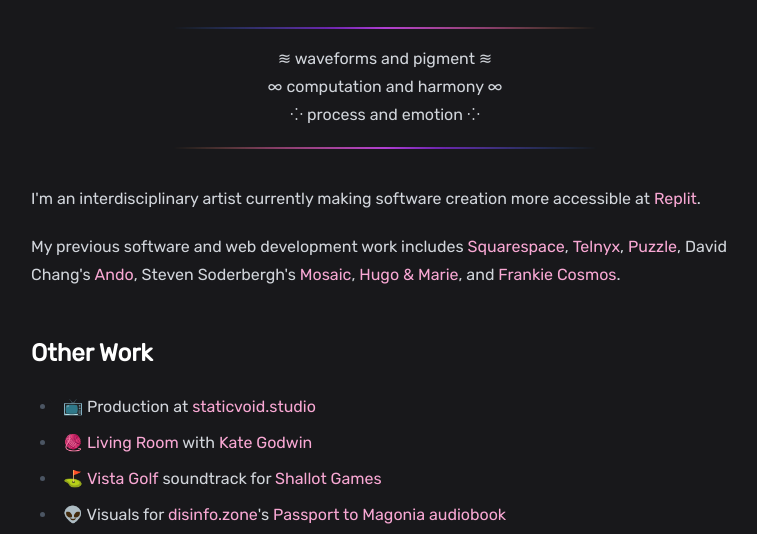
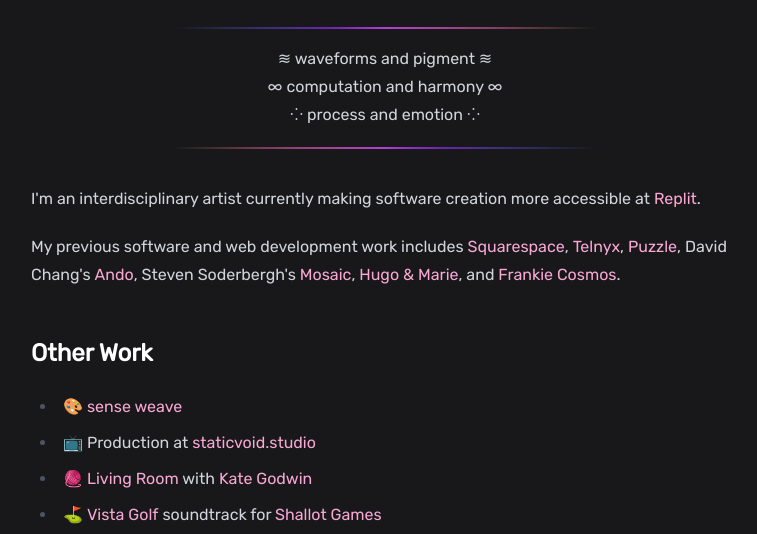
Before and after one commit to pstoica/patrickstoica.com, an Astro site: page / in a window 1280 px wide. Shown: the part 206-740 px from the top of the page, without its empty margins (255-1012 px from the left). Built offline with nearby package versions, Linux system fonts and the light colour scheme; Astro itself is replaced by a stand-in of ours.

Commit message:
add sense weave to homepage

```diff
--- a/src/pages/index.astro
+++ b/src/pages/index.astro
@@ -123,6 +123,9 @@
       <h2>Other Work</h2>
 
       <ul>
+        <li>
+          🎨 <a href="https://senseweave.xyz">sense weave</a>
+        </li>
         <li>
           📺 Production at <a href="https://staticvoid.studio"
             >staticvoid.studio</a
```
Also changed, not shown: tunnel-qr.png (deleted).
